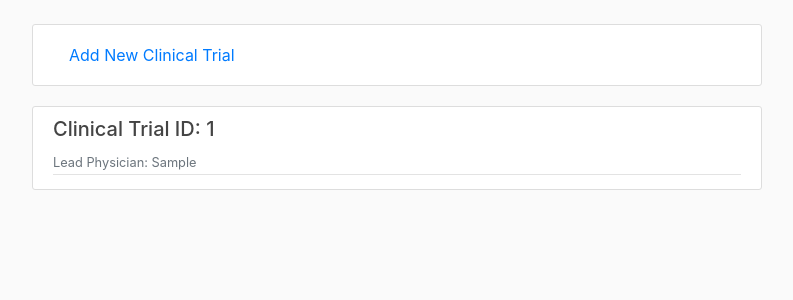
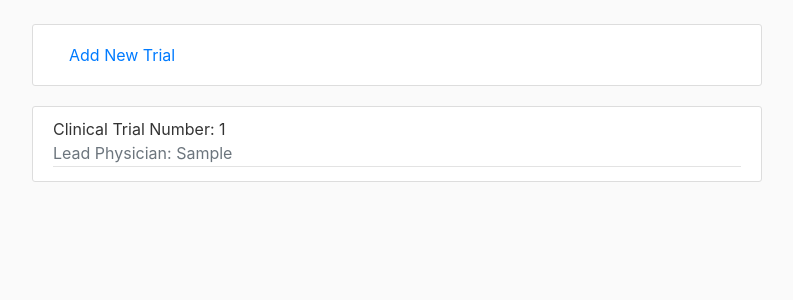
Before and after one commit to egeoffroy/DB_Final, a Flask app: template flaskDemo/templates/trial_home.html in a window 1280 px wide. Shown: the part 56-356 px from the top of the page, without its empty margins (53-846 px from the left). Run offline with Flask 2, Linux system fonts and the light colour scheme; the template is opened without the code that fills it: most values are stand-ins (such as "Sample title", 1, 10 or a date in 2020); parts of the project's set-up code (start-up, migrations or seed data) failed here and were passed over; some libraries are stand-ins or nearby versions.

Commit message:
Update trial_home.html

```diff
--- a/flaskDemo/templates/trial_home.html
+++ b/flaskDemo/templates/trial_home.html
@@ -1,16 +1,16 @@
 {% extends "layout.html" %}
 {% block content %}
 <div class = "media content-section">
-  <a class="nav-item nav-link" href="{{ url_for('new_trial') }}">Add New Clinical Trial</a>
+  <a class="nav-item nav-link" href="{{ url_for('new_trial') }}">Add New Trial</a>
 </div>
-
     {% for row in outString %}
         <article class="media content-section">
           <div class="media-body">
             <div class="article-metadata">
-			<h5><a class="article-title" href="{{ url_for('clinical_trial', clinical_trial_id=row.clinical_trial_id) }}">Clinical Trial ID: {{ row.clinical_trial_id }}</a></h5>
-              <small class="text-muted"> Lead Physician: {{ row['lead_physician'] }}</small>
+              <a class="mr-2">Clinical Trial Number: {{row['clinical_trial_id']}}</a> </br>
+              <a class="text-muted"> Lead Physician: {{ row['lead_physician'] }}</a>
             </div>
+
           </div>
         </article>
      {% endfor %}
```
